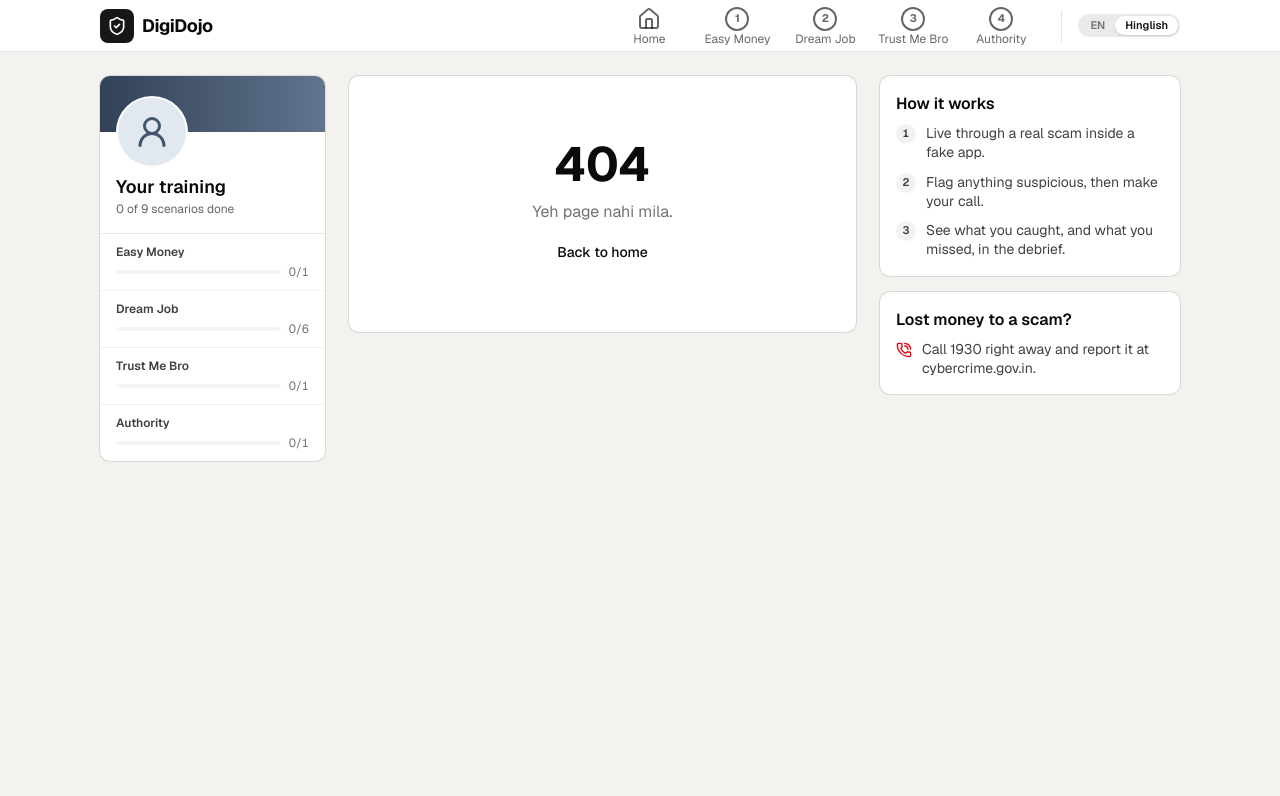
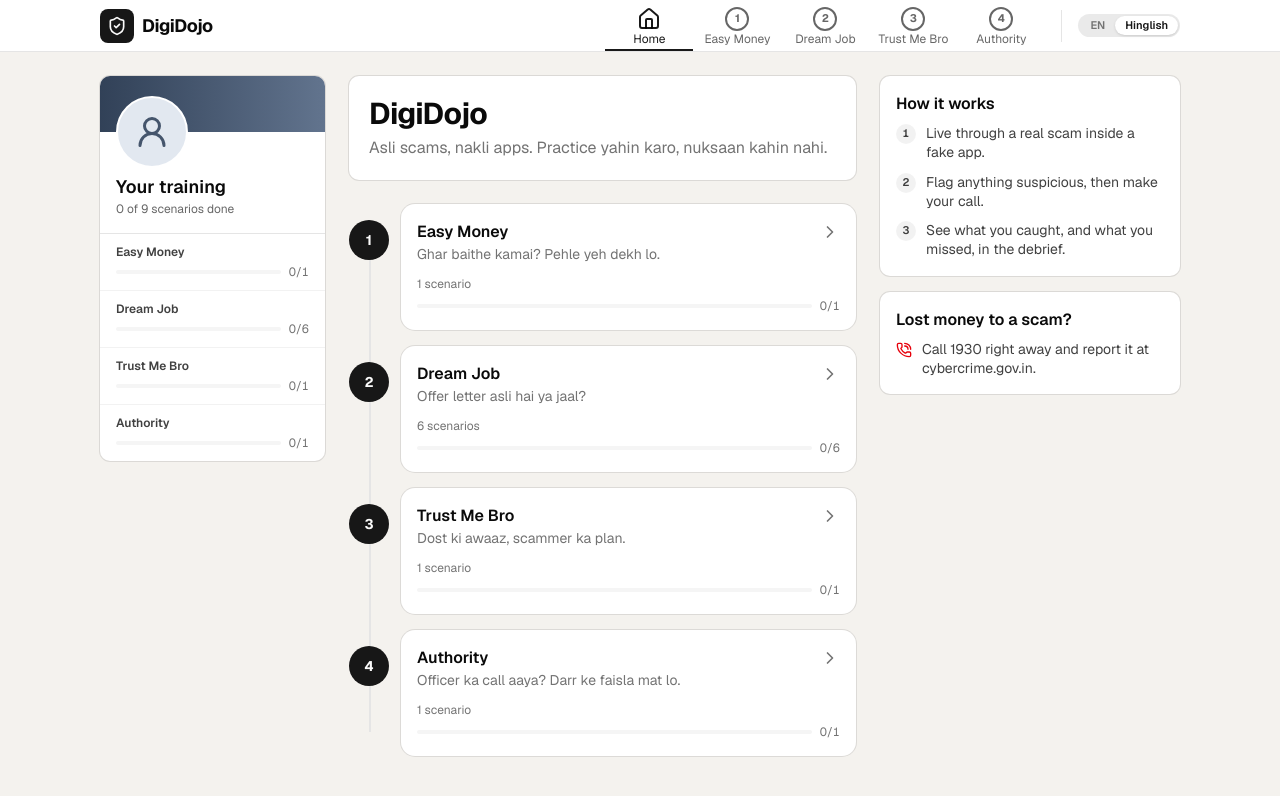
Before and after one commit to DigiDojo-V1/DigiDojo, a Next.js app: page /digidojo in a window 1280 px wide. Before the commit this address had no page. Shown: the top 796 px of the page. Built offline with nearby package versions, Linux system fonts and the light colour scheme.

Commit message:
Move the app under /digidojo

```diff
--- a/src/app/dojo/[dojoId]/[scenarioId]/page.tsx
+++ b/src/app/digidojo/dojo/[dojoId]/[scenarioId]/page.tsx
@@ -5,6 +5,7 @@ import { ScenarioPlayer } from "@/engine/ScenarioPlayer";
 import { DEFAULT_LOCALE } from "@/i18n/locale";
 import { resolveText } from "@/i18n/text";
 import { aiStatus } from "@/server/ai-config";
+import { dojoHref } from "@/lib/routes";
 
 /** Only ids in the registry exist. Anything else is a 404. */
 export const dynamicParams = false;
@@ -17,14 +18,16 @@ export function generateStaticParams() {
 
 export async function generateMetadata({
   params,
-}: PageProps<"/dojo/[dojoId]/[scenarioId]">): Promise<Metadata> {
+}: PageProps<"/digidojo/dojo/[dojoId]/[scenarioId]">): Promise<Metadata> {
   const { dojoId, scenarioId } = await params;
   const scenario = getScenario(dojoId, scenarioId);
   const title = scenario === undefined ? "Scenario" : resolveText(scenario.title, DEFAULT_LOCALE);
   return { title: `${title} · DigiDojo` };
 }
 
-export default async function ScenarioPage({ params }: PageProps<"/dojo/[dojoId]/[scenarioId]">) {
+export default async function ScenarioPage({
+  params,
+}: PageProps<"/digidojo/dojo/[dojoId]/[scenarioId]">) {
   const { dojoId, scenarioId } = await params;
   const scenario = getScenario(dojoId, scenarioId);
   if (scenario === undefined) notFound();
@@ -32,7 +35,7 @@ export default async function ScenarioPage({ params }: PageProps<"/dojo/[dojoId]
   return (
     <ScenarioPlayer
       scenario={scenario}
-      backHref={`/dojo/${dojoId}`}
+      backHref={dojoHref(dojoId)}
       notesGraded={"on" in aiStatus(process.env)}
     />
   );
--- a/src/app/dojo/[dojoId]/page.tsx
+++ b/src/app/digidojo/dojo/[dojoId]/page.tsx
@@ -15,6 +15,7 @@ import { scenarioKey } from "@/engine/keys";
 import { DEFAULT_LOCALE } from "@/i18n/locale";
 import { L, T } from "@/i18n/T";
 import { resolveText } from "@/i18n/text";
+import { APP_HOME, scenarioHref } from "@/lib/routes";
 
 /** Only ids in the registry exist. Anything else is a 404. */
 export const dynamicParams = false;
@@ -23,14 +24,16 @@ export function generateStaticParams() {
   return DOJOS.map((dojo) => ({ dojoId: dojo.id }));
 }
 
-export async function generateMetadata({ params }: PageProps<"/dojo/[dojoId]">): Promise<Metadata> {
+export async function generateMetadata({
+  params,
+}: PageProps<"/digidojo/dojo/[dojoId]">): Promise<Metadata> {
   const { dojoId } = await params;
   const dojo = getDojo(dojoId);
   const name = dojo === undefined ? "Dojo" : resolveText(dojo.name, DEFAULT_LOCALE);
   return { title: `${name} · DigiDojo` };
 }
 
-export default async function DojoPage({ params }: PageProps<"/dojo/[dojoId]">) {
+export default async function DojoPage({ params }: PageProps<"/digidojo/dojo/[dojoId]">) {
   const { dojoId } = await params;
   const dojo = getDojo(dojoId);
   if (dojo === undefined) notFound();
@@ -56,7 +59,7 @@ export default async function DojoPage({ params }: PageProps<"/dojo/[dojoId]">)
   return (
     <AppChrome right={<RightRail>{takeawaysCard}</RightRail>}>
       <main className="flex flex-1 flex-col gap-6 p-5 pb-10 md:p-0">
-        <TopBar back={{ href: "/", label: "nav.backToHome" }} />
+        <TopBar back={{ href: APP_HOME, label: "nav.backToHome" }} />
 
         <header className="relative overflow-hidden rounded-3xl bg-primary p-5 text-primary-foreground">
           {/* Faint dot grid, top right. Decoration only. */}
@@ -102,7 +105,7 @@ export default async function DojoPage({ params }: PageProps<"/dojo/[dojoId]">)
               return (
                 <li key={scenario.id}>
                   <Link
-                    href={`/dojo/${dojo.id}/${scenario.id}`}
+                    href={scenarioHref(dojo.id, scenario.id)}
                     className="group flex items-start gap-3"
                   >
                     <span className="pt-3">
--- /dev/null
+++ b/src/app/digidojo/page.tsx
@@ -0,0 +1,61 @@
+import Link from "next/link";
+import { ChevronRight } from "lucide-react";
+import { DojoProgress } from "@/components/progress/DojoProgress";
+import { AppChrome } from "@/components/layout/AppChrome";
+import { TopBar } from "@/components/TopBar";
+import { DOJOS } from "@/dojos/registry";
+import { scenarioKey } from "@/engine/keys";
+import { L, T } from "@/i18n/T";
+import { dojoHref } from "@/lib/routes";
+
+export default function HomePage() {
+  return (
+    <AppChrome>
+      <main className="flex flex-1 flex-col gap-6 p-5 pb-10 md:p-0">
+        <TopBar className="-mb-4" />
+        <header className="md:rounded-lg md:bg-white md:p-5 md:ring-1 md:ring-black/10">
+          <h1 className="text-3xl font-bold tracking-tight">
+            <T k="home.title" />
+          </h1>
+          <p className="mt-1 text-muted-foreground">
+            <T k="home.tagline" />
+          </p>
+        </header>
+
+        <ol className="relative flex flex-col gap-4">
+          {/* The path line behind the order numbers. */}
+          <div aria-hidden className="absolute top-6 bottom-6 left-5 w-0.5 bg-border" />
+          {DOJOS.map((dojo) => (
+            <li key={dojo.id} className="relative flex items-stretch gap-3">
+              <span className="z-10 mt-4 flex size-10 shrink-0 items-center justify-center rounded-full bg-primary text-sm font-bold text-primary-foreground">
+                {dojo.order}
+              </span>
+              <Link
+                href={dojoHref(dojo.id)}
+                className="group flex-1 rounded-xl bg-card p-4 ring-1 ring-foreground/10 transition hover:ring-foreground/25 active:scale-[0.99]"
+              >
+                <div className="flex items-start justify-between gap-2">
+                  <div>
+                    <h2 className="font-semibold">
+                      <L text={dojo.name} />
+                    </h2>
+                    <p className="text-sm text-muted-foreground">
+                      <L text={dojo.tagline} />
+                    </p>
+                  </div>
+                  <ChevronRight className="mt-0.5 size-5 shrink-0 text-muted-foreground transition group-hover:translate-x-0.5" />
+                </div>
+                <p className="mt-3 mb-1.5 text-xs text-muted-foreground">
+                  <T k="home.scenarioCount" args={[dojo.scenarios.length]} />
+                </p>
+                <DojoProgress
+                  scenarioKeys={dojo.scenarios.map((s) => scenarioKey(dojo.id, s.id))}
+                />
+              </Link>
+            </li>
+          ))}
+        </ol>
+      </main>
+    </AppChrome>
+  );
+}
--- a/src/app/not-found.tsx
+++ b/src/app/not-found.tsx
@@ -3,6 +3,7 @@ import { AppChrome } from "@/components/layout/AppChrome";
 import { TopBar } from "@/components/TopBar";
 import { buttonVariants } from "@/components/ui/button";
 import { T } from "@/i18n/T";
+import { APP_HOME } from "@/lib/routes";
 
 export default function NotFound() {
   return (
@@ -14,7 +15,7 @@ export default function NotFound() {
           <p className="text-muted-foreground">
             <T k="notFound.body" />
           </p>
-          <Link href="/" className={buttonVariants({ variant: "outline" })}>
+          <Link href={APP_HOME} className={buttonVariants({ variant: "outline" })}>
             <T k="nav.backToHome" />
           </Link>
         </div>
--- a/src/components/layout/AppChrome.tsx
+++ b/src/components/layout/AppChrome.tsx
@@ -10,6 +10,7 @@ import { cn } from "@/lib/utils";
 import { useDojoSummaries } from "./chrome-data";
 import { ProgressCard } from "./ProgressCard";
 import { RightRail } from "./RightRail";
+import { APP_HOME, dojoHref } from "@/lib/routes";
 
 /**
  * The frame around DigiDojo's own screens (home, dojo, primer, outcome, debrief).
@@ -59,21 +60,25 @@ function DesktopNav() {
   return (
     <header className="sticky top-0 z-40 hidden h-[52px] border-b border-black/10 bg-white md:block">
       <div className="mx-auto flex h-full max-w-[1128px] items-center gap-4 px-6">
-        <Link href="/" className="flex shrink-0 items-center gap-2" aria-label={t("home.title")}>
+        <Link
+          href={APP_HOME}
+          className="flex shrink-0 items-center gap-2"
+          aria-label={t("home.title")}
+        >
           <span className="flex size-[34px] items-center justify-center rounded-md bg-primary text-primary-foreground">
             <ShieldCheck className="size-5" aria-hidden />
           </span>
           <span className="text-lg font-bold tracking-tight">{t("home.title")}</span>
         </Link>
         <nav aria-label={t("chrome.nav")} className="ml-auto flex h-full items-stretch">
-          <NavItem href="/" active={pathname === "/"} label={t("chrome.home")}>
+          <NavItem href={APP_HOME} active={pathname === APP_HOME} label={t("chrome.home")}>
             <House className="size-6" aria-hidden />
           </NavItem>
           {dojos.map((dojo) => (
             <NavItem
               key={dojo.id}
-              href={`/dojo/${dojo.id}`}
-              active={pathname.startsWith(`/dojo/${dojo.id}`)}
+              href={dojoHref(dojo.id)}
+              active={pathname.startsWith(dojoHref(dojo.id))}
               label={text(dojo.name)}
             >
               <span
--- a/src/components/layout/ProgressCard.tsx
+++ b/src/components/layout/ProgressCard.tsx
@@ -6,6 +6,7 @@ import { DojoProgress } from "@/components/progress/DojoProgress";
 import { useHydrated, useProgressStore } from "@/engine/store";
 import { useT, useText } from "@/i18n/hooks";
 import { useDojoSummaries } from "./chrome-data";
+import { dojoHref } from "@/lib/routes";
 
 /** Left column on desktop: the player's card, like a profile card, with progress per dojo. */
 export function ProgressCard() {
@@ -35,7 +36,7 @@ export function ProgressCard() {
       <ul className="divide-y divide-black/5 border-t border-black/10">
         {dojos.map((dojo) => (
           <li key={dojo.id}>
-            <Link href={`/dojo/${dojo.id}`} className="block px-4 py-2.5 hover:bg-black/[0.03]">
+            <Link href={dojoHref(dojo.id)} className="block px-4 py-2.5 hover:bg-black/[0.03]">
               <span className="mb-1 block truncate text-xs font-semibold text-black/75">
                 {text(dojo.name)}
               </span>
--- a/src/i18n/ui.ts
+++ b/src/i18n/ui.ts
@@ -20,6 +20,9 @@ const en = {
   "language.label": "Language",
   "simulation.badge": "Simulation",
   "simulation.badgeAria": "This is a simulation",
+
+  // Landing (placeholder until the real landing page)
+  "landing.title": "digi dojo",
 
   // Home
   "home.title": "DigiDojo",
--- /dev/null
+++ b/src/lib/routes.ts
@@ -0,0 +1,7 @@
+/** URLs inside the app. The app lives under one prefix so `/` is free for the landing page. */
+export const APP_HOME = "/digidojo";
+
+export const dojoHref = (dojoId: string) => `${APP_HOME}/dojo/${dojoId}`;
+
+export const scenarioHref = (dojoId: string, scenarioId: string) =>
+  `${dojoHref(dojoId)}/${scenarioId}`;
```
Also changed, not shown: src/app/page.tsx (+7 -56 lines).
